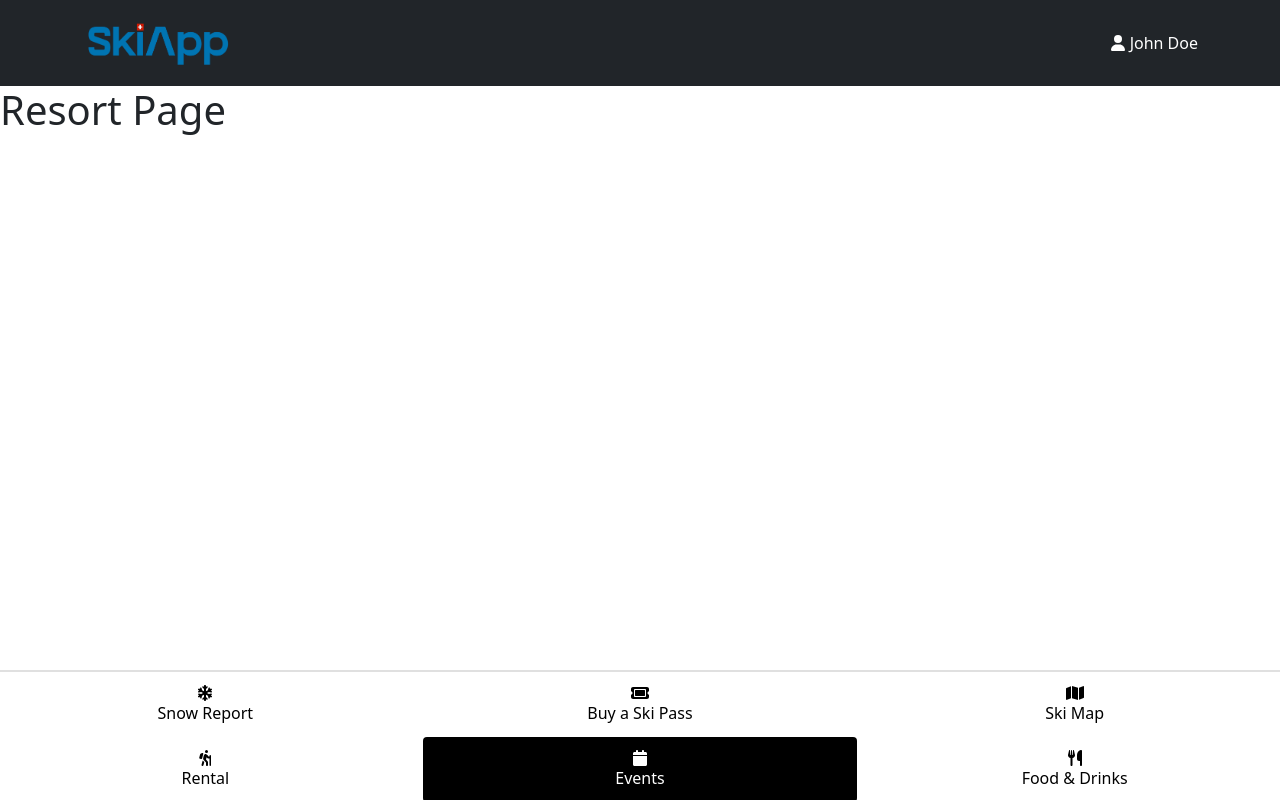
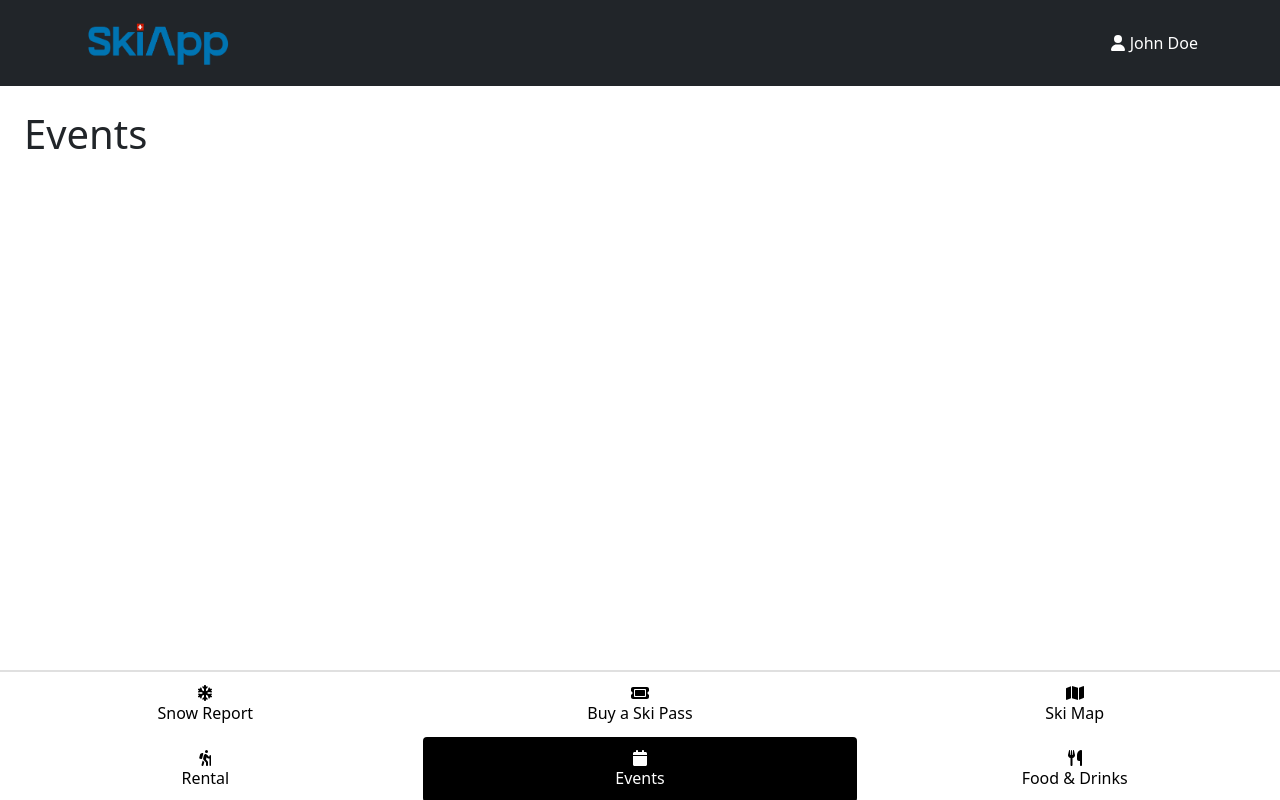
Before and after one commit to hackzurich2023/frontend, a React (Vite) app: page /resorts/1/events in a window 1280 px wide. Built offline with nearby package versions, Linux system fonts and the light colour scheme.

Commit message:
Add section contents dynamically

```diff
--- a/src/components/ResortPage.tsx
+++ b/src/components/ResortPage.tsx
@@ -1,5 +1,5 @@
 import { MainLayout } from "MainLayout";
-import React from "react";
+import React, { ReactNode, useMemo } from "react";
 import { FontAwesomeIcon } from "@fortawesome/react-fontawesome";
 import {
   faCalendar,
@@ -15,54 +15,69 @@ import { ResortName } from "data/resorts";
 
 import { NavigationTab } from "components/NavigationTabButton";
 import { DEFAULT_USER } from "data/user";
+import { Container } from "react-bootstrap";
+import { SnowReport } from "components/SnowReport";
 
-const TABS: Omit<NavigationTab, "routerTo">[] = [
+const TABS: (Omit<NavigationTab, "routerTo"> & { content: ReactNode })[] = [
   {
     id: "snow_reports",
     name: "Snow Report",
     icon: <FontAwesomeIcon icon={faSnowflake} />,
+    content: <SnowReport />,
   },
   {
     id: "ski_pass",
     name: "Buy a Ski Pass",
     icon: <FontAwesomeIcon icon={faTicket} />,
+    content: <h1>Buy a Ski Pass</h1>,
   },
   {
     id: "ski_map",
     name: "Ski Map",
     icon: <FontAwesomeIcon icon={faMap} />,
+    content: <h1>Ski Map</h1>,
   },
   {
     id: "rental",
     name: "Rental",
     icon: <FontAwesomeIcon icon={faPersonHiking} />,
+    content: <h1>Rental</h1>,
   },
   {
     id: "events",
     name: "Events",
     icon: <FontAwesomeIcon icon={faCalendar} />,
+    content: <h1>Events</h1>,
   },
   {
     id: "food_and_drinks",
     name: "Food & Drinks",
     icon: <FontAwesomeIcon icon={faUtensils} />,
+    content: <h1>Food & Drinks</h1>,
   },
 ];
 
 function useResortTabs(resortName: ResortName) {
-  return TABS.map((tab) => ({
+  return TABS.map(({ content, ...tab }) => ({
     ...tab,
     routerTo: `/resorts/${resortName}/${tab.id.toLowerCase()}`,
   }));
 }
 
 export function ResortPage() {
-  const { resortName } = useParams();
+  const { resortName, section } = useParams();
   const resortTabs = useResortTabs(resortName as ResortName);
+  const currentContent = useMemo(
+    () =>
+      TABS.filter(
+        (tab, index) => (!section && index === 0) || tab.id === section
+      )[0]?.content,
+    [section]
+  );
 
   return (
     <MainLayout tabs={resortTabs} currentUser={DEFAULT_USER}>
-      <h1>Resort Page</h1>
+      <Container className="p-4">{currentContent}</Container>
     </MainLayout>
   );
 }
--- /dev/null
+++ b/src/components/SnowReport.tsx
@@ -0,0 +1,5 @@
+import React from "react";
+
+export function SnowReport() {
+  return <h1>Snow Report</h1>;
+}
```
